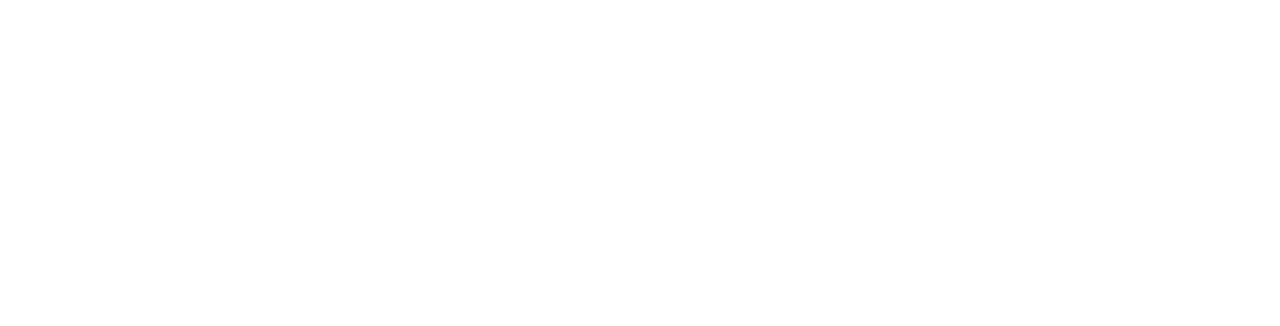
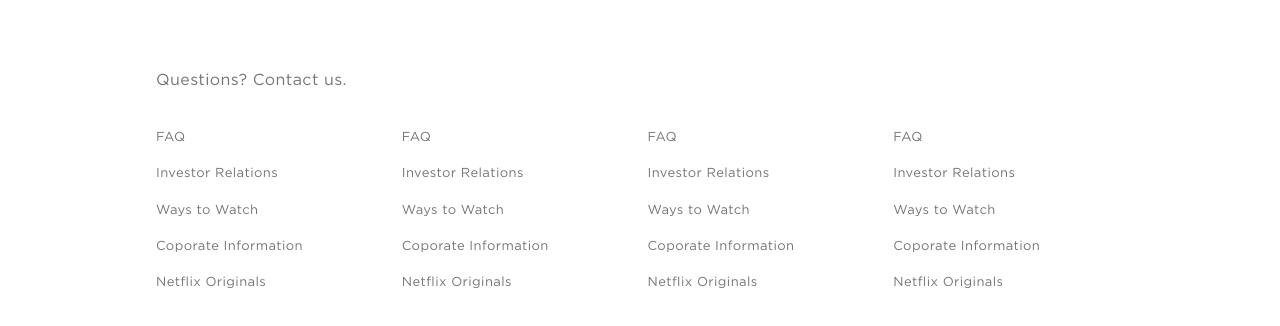
Before and after one commit to Arcane-404/netflix-clone, a React (Create React App) app: page / in a window 1280 px wide. Shown: the part 800-1126 px from the top of the page. Before the commit the page ends 800 px from the top, so only its background shows below. Built offline with nearby package versions, Linux system fonts and the light colour scheme.

Commit message:
feat: update footer columns

```diff
--- /dev/null
+++ b/src/containers/_FooterContainer/index.jsx
@@ -0,0 +1,51 @@
+import React from 'react'
+
+import { Footer } from '../../components'
+
+const FooterContainer = () => {
+	return (
+		<Footer>
+			<Footer.Title>Questions? Contact us.</Footer.Title>
+			<Footer.Break />
+			<Footer.Row>
+
+				<Footer.Column>
+					<Footer.Link href="#">FAQ</Footer.Link>
+					<Footer.Link href="#">Investor Relations</Footer.Link>
+					<Footer.Link href="#">Ways to Watch</Footer.Link>
+					<Footer.Link href="#">Coporate Information</Footer.Link>
+					<Footer.Link href="#">Netflix Originals</Footer.Link>
+				</Footer.Column>
+
+				<Footer.Column>
+					<Footer.Link href="#">FAQ</Footer.Link>
+					<Footer.Link href="#">Investor Relations</Footer.Link>
+					<Footer.Link href="#">Ways to Watch</Footer.Link>
+					<Footer.Link href="#">Coporate Information</Footer.Link>
+					<Footer.Link href="#">Netflix Originals</Footer.Link>
+				</Footer.Column>
+
+				<Footer.Column>
+					<Footer.Link href="#">FAQ</Footer.Link>
+					<Footer.Link href="#">Investor Relations</Footer.Link>
+					<Footer.Link href="#">Ways to Watch</Footer.Link>
+					<Footer.Link href="#">Coporate Information</Footer.Link>
+					<Footer.Link href="#">Netflix Originals</Footer.Link>
+				</Footer.Column>
+
+				<Footer.Column>
+					<Footer.Link href="#">FAQ</Footer.Link>
+					<Footer.Link href="#">Investor Relations</Footer.Link>
+					<Footer.Link href="#">Ways to Watch</Footer.Link>
+					<Footer.Link href="#">Coporate Information</Footer.Link>
+					<Footer.Link href="#">Netflix Originals</Footer.Link>
+				</Footer.Column>
+
+			</Footer.Row>
+
+		</Footer>
+	)
+}
+
+
+export default FooterContainer
--- a/src/containers/index.js
+++ b/src/containers/index.js
@@ -9,3 +9,4 @@
 export { default as RegFormContainer } from './_RegFormContainer'
 export { default as SignupContainer } from './_SignupContainer'
 export { default as SearchBarContainer } from './_SearchBarContainer'
+export { default as FooterContainer } from './_FooterContainer'
--- a/src/pages/_HomePage.jsx
+++ b/src/pages/_HomePage.jsx
@@ -1,10 +1,11 @@
 import React from 'react'
-import { HomeBannerContainer } from '../containers/'
+import { HomeBannerContainer, FooterContainer } from '../containers/'
 
 const HomePage = () => {
 	return (
 		<>
 			<HomeBannerContainer />
+			<FooterContainer />
 			{/*
 			- AboutUsContainer
 			- FaqContainer
```
Also changed, not shown: src/custom/useEventListener.js (+9 -9 lines), 2 other files (tests, documents, lock files or other folders).
